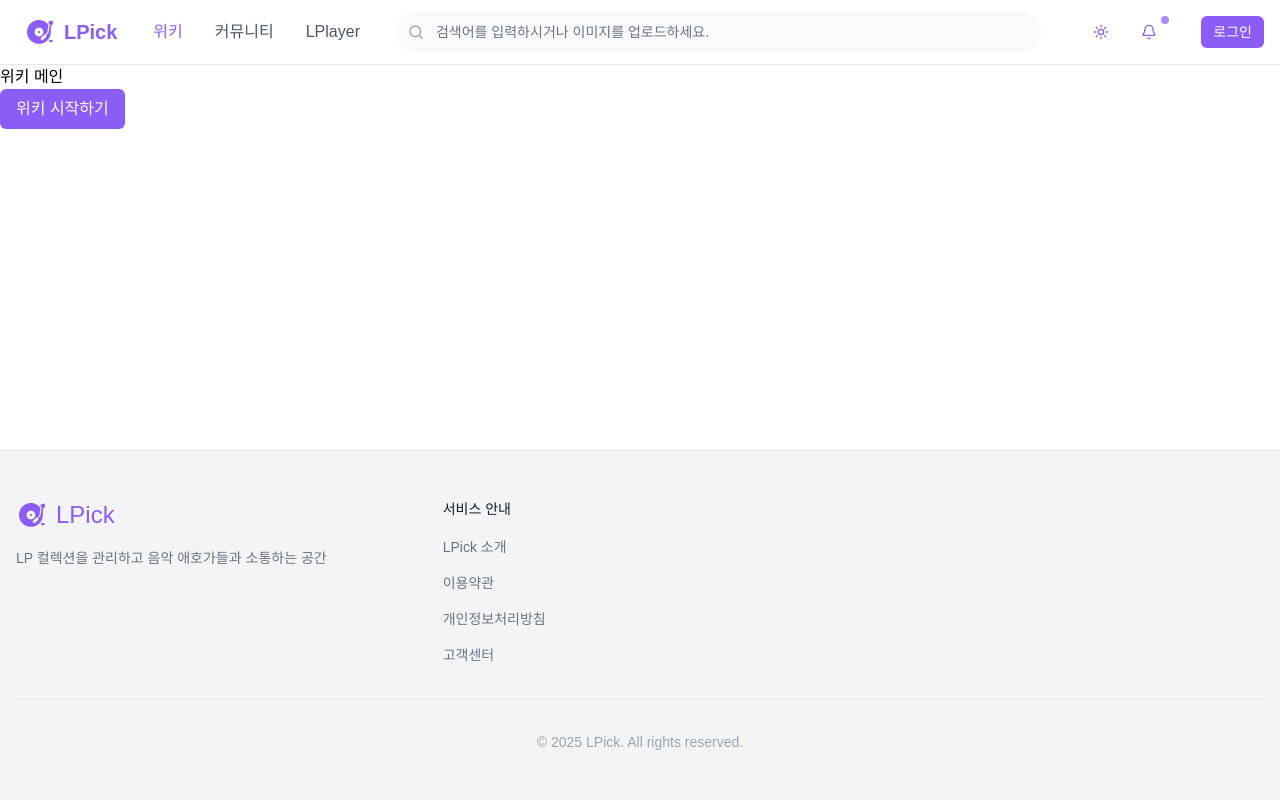
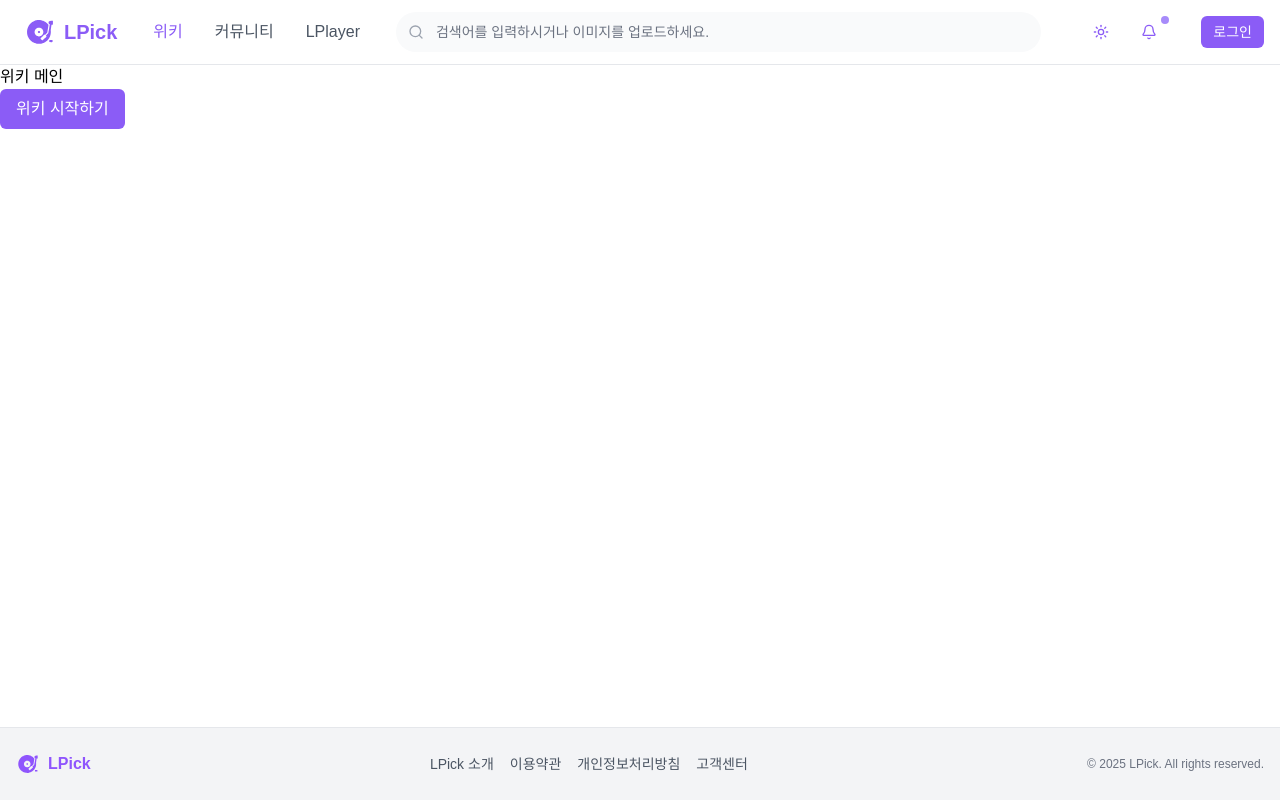
Before and after one commit to 404-Not-Found-DMU/lpick-frontend, a Next.js app: page /wiki in a window 1280 px wide. Built offline with nearby package versions, Linux system fonts and the light colour scheme.

Commit message:
design: #11 푸터 디자인 변경

```diff
--- a/src/components/Layout/Footer.tsx
+++ b/src/components/Layout/Footer.tsx
@@ -10,45 +10,35 @@ const Footer = () => {
   ];
 
   return (
-    <footer className="border-t border-gray-200 bg-gray-100 py-12 dark:border-gray-800 dark:bg-gray-900">
-      <div className="container mx-auto px-4">
-        <div className="mb-8 grid grid-cols-1 gap-8 md:grid-cols-3">
-          {/* 로고 및 설명 */}
-          <div>
-            <Link href="/" className="mb-4 inline-flex items-center">
-              <LPickLogo className="mr-2 h-8 w-8 text-violet-500 dark:text-violet-400" />
-              <span className="text-2xl font-medium text-violet-500 dark:text-violet-400">
+    <footer className="bg-gray-100 dark:bg-gray-900 py-6 border-t border-gray-200 dark:border-gray-800">
+      <div className="container mx-auto px-4 flex flex-col md:flex-row items-center justify-between space-y-4 md:space-y-0">
+        {/* 왼쪽: 로고 */}
+        <div className="flex items-center space-x-2">
+          <LPickLogo className="h-6 w-6 text-lavender-500 dark:text-lavender-400" />
+          <span className="text-md font-bold text-lavender-500 dark:text-lavender-400">
             LPick
           </span>
-            </Link>
-            <p className="text-sm leading-relaxed text-gray-500 dark:text-gray-400">
-              LP 컬렉션을 관리하고 음악 애호가들과 소통하는 공간
-            </p>
         </div>
 
-          {/* 서비스 안내 */}
-          <div>
-            <h3 className="mb-4 text-sm font-medium text-gray-900 dark:text-gray-100">
-              서비스 안내
-            </h3>
-            <ul className="space-y-3">
+        {/* 가운데: 링크 */}
+        <nav>
+          <ul className="flex flex-wrap items-center justify-center space-x-4 text-sm text-gray-600 dark:text-gray-400">
             {serviceLinks.map(({ href, label }) => (
               <li key={href}>
                 <Link
                   href={href}
-                    className="text-sm text-gray-500 transition-colors hover:text-violet-500 dark:text-gray-400 dark:hover:text-violet-400"
+                  className="hover:text-lavender-500 dark:hover:text-lavender-300 transition-colors"
                 >
                   {label}
                 </Link>
               </li>
             ))}
           </ul>
-          </div>
-        </div>
+        </nav>
 
-        {/* 저작권 */}
-        <div className="border-t border-gray-200 pt-8 text-center dark:border-gray-800">
-          <p className="text-sm text-gray-400 dark:text-gray-500">
+        {/* 오른쪽: 저작권 */}
+        <div>
+          <p className="text-xs text-gray-500 dark:text-gray-600">
             © 2025 LPick. All rights reserved.
           </p>
         </div>
```
Lines whose indentation alone changed are shown as unchanged.
